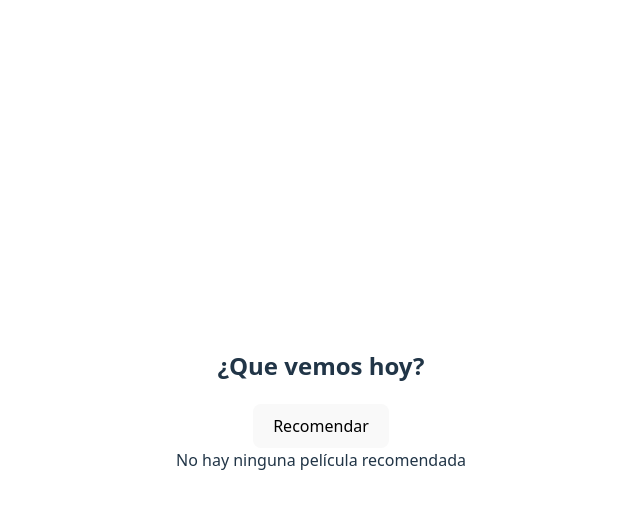
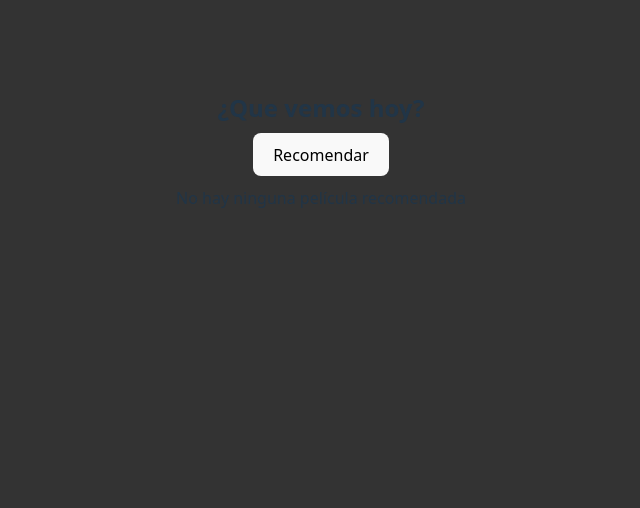
Before and after one commit to JaviFrost8/randomMovie, a React (Vite) app: page / in a window 1280 px wide. Shown: the top 508 px of the page, without its empty margins (319-959 px from the left). Built offline with nearby package versions, Linux system fonts and the light colour scheme.

Commit message:
'overview'

```diff
--- a/src/App.css
+++ b/src/App.css
@@ -1,49 +1,95 @@
-#root {
-  max-width: 1280px;
-  margin: 0 auto;
-  padding: 2rem;
-  text-align: center;
+* {
+  box-sizing: border-box;
+  margin: 0;
+  padding: 0;
 }
 
-.logo {
-  height: 6em;
-  padding: 1.5em;
-  will-change: filter;
-  transition: filter 300ms;
-}
-.logo:hover {
-  filter: drop-shadow(0 0 2em #646cffaa);
-}
-.logo.react:hover {
-  filter: drop-shadow(0 0 2em #61dafbaa);
+html, body {
+  width: 100%;
+  min-height: 100vh;
+  margin: 0;
+  padding: 0;
 }
 
-@keyframes logo-spin {
-  from {
-    transform: rotate(0deg);
-  }
-  to {
-    transform: rotate(360deg);
-  }
+body {
+  background-color: #333;
+  display: flex;
+  flex-direction: column;
 }
 
-@media (prefers-reduced-motion: no-preference) {
-  a:nth-of-type(2) .logo {
-    animation: logo-spin infinite 20s linear;
-  }
-}
-
-.card {
-  padding: 2em;
-}
-
-.read-the-docs {
-  color: #888;
-}
-
-.film{
+.container {
+  width: 100%;
+  max-width: 100%;
+  margin: 0 auto;
+  padding: 0;
+  flex: 1;
   display: flex;
   align-items: center;
   justify-content: center;
   flex-direction: column;
+  margin-top: 80px;
 }
+
+.btn-container{
+  display: flex;
+  align-items: center;
+  justify-content: center;
+  flex-direction: column;
+  margin: 10px 0;
+}
+
+.btn-container button{
+  margin-top: 7px;
+}
+
+.film {
+  display: flex;
+  align-items: center;
+  justify-content: center;
+  flex-direction: column;
+  width: 100%;
+}
+
+.title-container{
+  display: flex;
+  margin-bottom: 7px;
+}
+
+.vote{
+  font-weight: bold;
+  margin-left: 7px;
+}
+
+.poster-container{
+  position: relative;
+  display: flex;
+  align-items: center;
+  justify-content: center;
+  flex-direction: column;
+  overflow: hidden;
+  transition: all 300ms linear;
+}
+
+.description{
+  position: absolute;
+  display: flex;
+  text-align: center;
+  flex-direction: column;
+  width: 400px;
+  bottom: 0;
+  background-color: #ffffff;
+  color: black;
+  padding: 15px;
+  height: 500px;
+  transform: translateY(500px);
+  transition: transform 300ms linear;
+}
+
+.poster-container:hover .description{
+  transform: translateY(0);
+}
+
+.title-overview{
+  font-weight: bold;
+  margin: 7px 0;
+}
--- a/src/App.jsx
+++ b/src/App.jsx
@@ -1,6 +1,5 @@
 import { useState } from 'react'
 import './App.css'
-import { peliculas } from './peliculas'
 import { getFilms } from './utils/getFilms'
 
 function App() {
@@ -11,8 +10,21 @@ function App() {
   async function recommend() {
     try {
       setFilm(await getFilms())
+
     } catch (err) {
       console.error(err)
+    }
+  }
+
+  function getVoteByColor(vote){
+    if(vote >= 8){
+      return 'green'
+
+    }else if(vote >= 5){
+      return 'orange'
+
+    }else{
+      return 'red'
     }
   }
 
@@ -20,18 +32,27 @@ function App() {
 
   return (
     <div className='container'>
-      <div>
+      <div className='btn-container'>
         <h2>¿Que vemos hoy?</h2>
         <button onClick={() => recommend()}>Recomendar</button>
       </div>
       {film !== null ? (
         <>
-      <div>
-        <div className='film'>
-          {film.title}
-          <img src={baseUrl+film.poster_path} alt={film.title} width='400'/>
-        </div>
-      </div>
+          <div>
+            <div className='film'>
+              <div className='title-container'>
+                <p className='title'>{film.title}</p>
+                <p className='vote' style={{color: getVoteByColor(film.vote_average)}}>{film.vote_average.toFixed(1)}</p>
+              </div>
+              <div className='poster-container'>
+                <img src={baseUrl + film.poster_path} alt={film.title} width='400' />
+                <div className='description'>
+                  <p className='title-overview'>{film.title}</p>
+                  <p>{film.overview}</p>
+                </div>
+              </div>
+            </div>
+          </div>
         </>
       ) : (
         <>No hay ninguna película recomendada</>
--- a/src/utils/getFilms.jsx
+++ b/src/utils/getFilms.jsx
@@ -1,23 +1,30 @@
 export async function getFilms(){
 
+  const API_KEY = 'a214c1ad957357a97596f344f78492a0'
+  const MAX_PAGES = 500;
 
   try{
 
-    const randomPage = Math.floor(Math.random() * 500)
-    const res = await fetch(`https://api.themoviedb.org/3/discover/movie?include_adult=false&include_video=false&include_adult=false&with_poster=true&language=es-ES&page=${randomPage}&sort_by=popularity.desc`, {
-      method: 'GET',
-      headers: {
-       Authorization: 'Bearer eyJhbGciOiJIUzI1NiJ9.eyJhdWQiOiJhMjE0YzFhZDk1NzM1N2E5NzU5NmYzNDRmNzg0OTJhMCIsIm5iZiI6MTczMzMwNTQ4Mi44MDMsInN1YiI6IjY3NTAyNDhhYTkzYmRlYThjMjUwOTgzOSIsInNjb3BlcyI6WyJhcGlfcmVhZCJdLCJ2ZXJzaW9uIjoxfQ.41oQjmoK08Oisql8JHoHwoyjV9g1r0Vfx4raVSWgnrc',
-       accept: 'application/json'
-      }
-    })
+    const initialRes = await fetch(`https://api.themoviedb.org/3/discover/movie?api_key=${API_KEY}&page=1`);
 
-    const data = await res.json()
-    const index = Math.floor(Math.random() * data.results.length)
+    const initialData = await initialRes.json();
+    const totalPages = initialData.total_pages;
+
+    if(!initialData.total_pages) return {error: 'No se puede obtener el número total de páginas'}
+
+    const randomPage = Math.floor(Math.random() * Math.min(totalPages, MAX_PAGES)) + 1;
+
+    const res = await fetch(`https://api.themoviedb.org/3/discover/movie?api_key=${API_KEY}&page=${randomPage}&language=es-ES`);
+
+    const data = await res.json();
+
+    if(!data.results?.length) return {error: "No hay películas en esta página"}
+
+    const index = Math.floor(Math.random() * data.results.length);
 
     return data.results[index]
 
   }catch(err){
-    console.log(err)
+    return {err: 'Error al buscar la película'}
   }
 }
```
